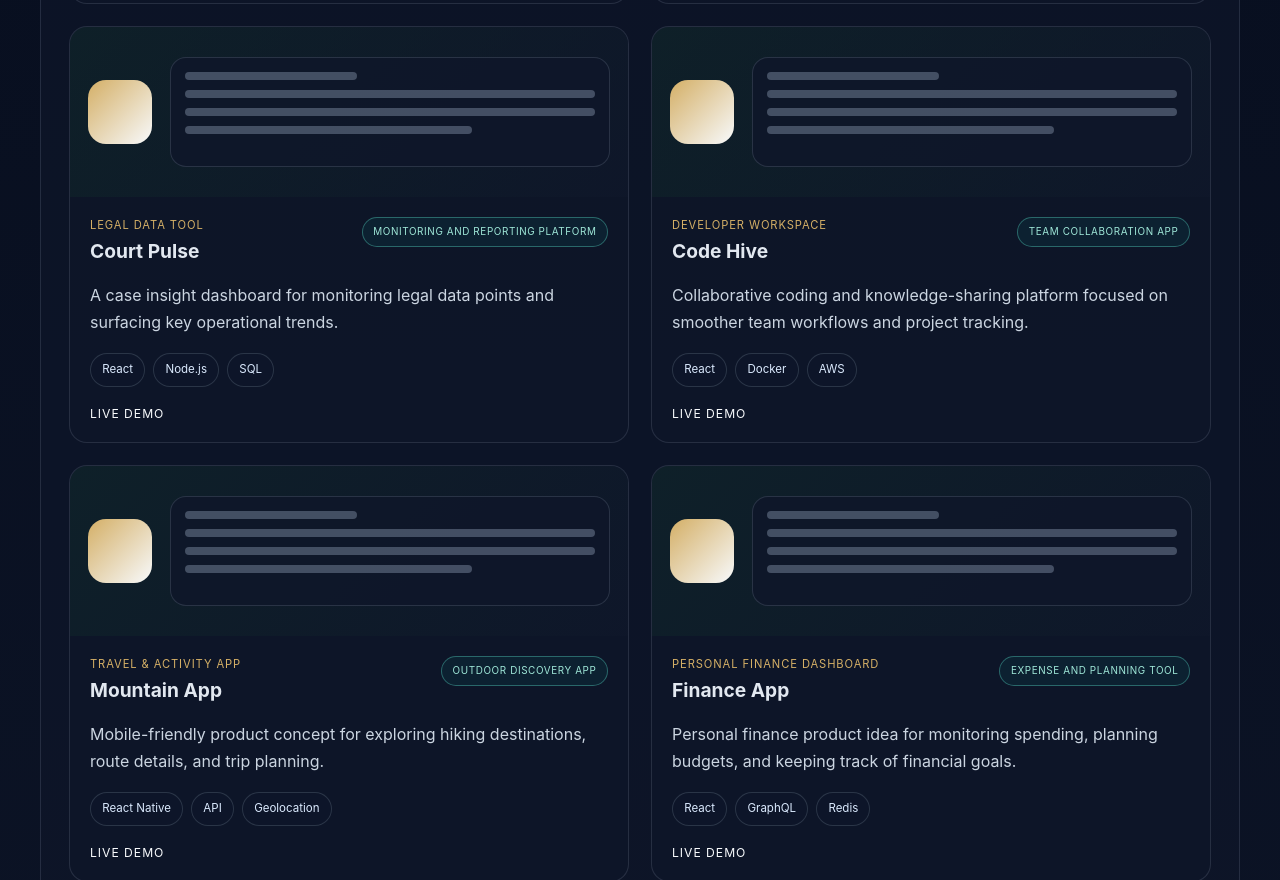
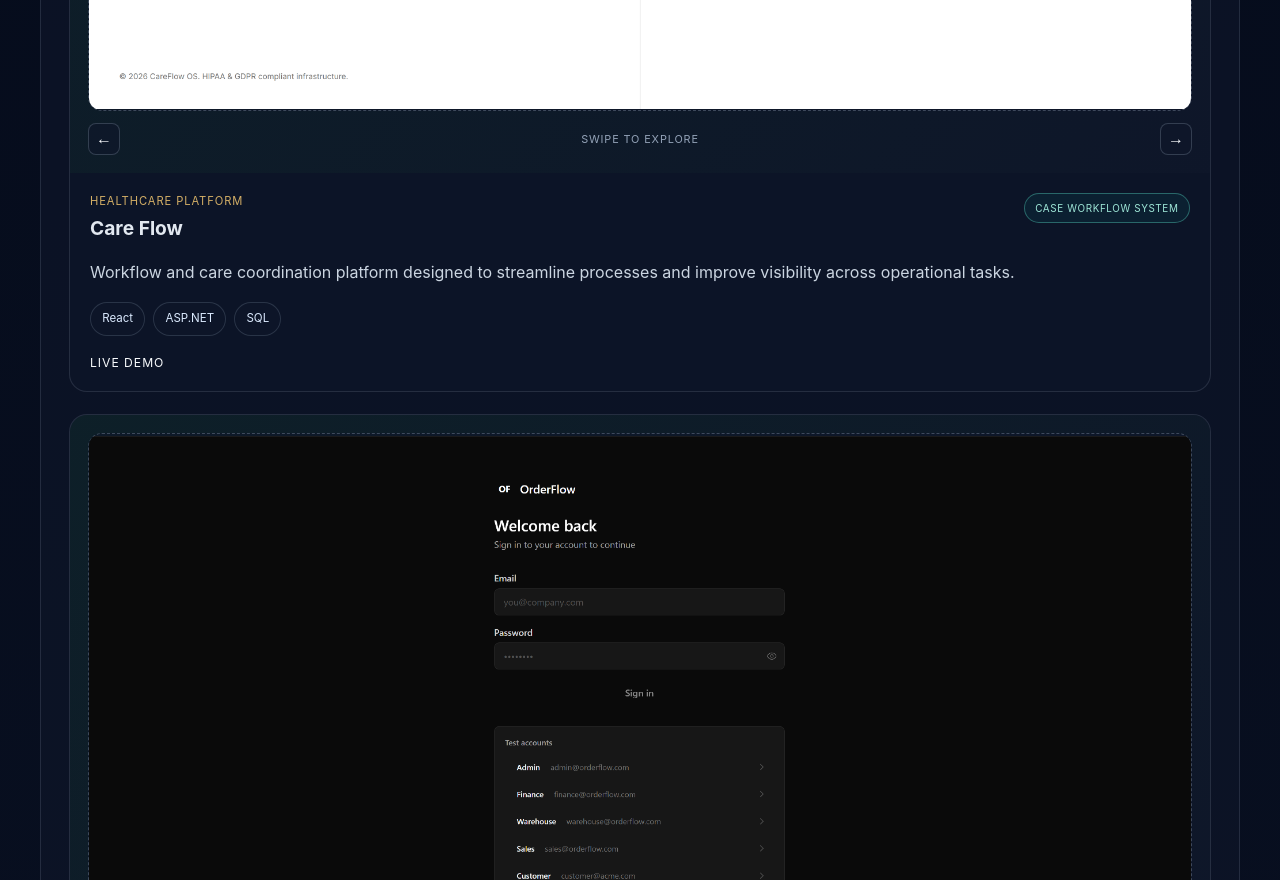
Before and after one commit to NedimMajdanac/nedim-majdanac-cv, a React (Vite) app: page / in a window 1280 px wide. Shown: the part 1920-2800 px from the top of the page. Built offline with nearby package versions, Linux system fonts and the light colour scheme.

Commit message:
project images and layout

```diff
--- a/src/App.css
+++ b/src/App.css
@@ -37,6 +37,14 @@
   color: #07111f;
   background: linear-gradient(135deg, #d4af66, #7dd3fc);
   box-shadow: inset 0 1px 0 rgba(255,255,255,0.5);
+  overflow: hidden;
+}
+
+.profile-thumb img {
+  width: 100%;
+  height: 100%;
+  object-fit: cover;
+  object-position: center 24%;
 }
 
 .brand-text {
@@ -138,7 +146,23 @@
 }
 
 .hero-copy {
+  position: relative;
+  overflow: hidden;
   padding: 34px 32px 28px;
+}
+
+.hero-copy > *:not(.hero-image) {
+  position: relative;
+  z-index: 1;
+}
+
+.hero-image {
+  position: absolute;
+  top: 12px;
+  right: 18px;
+  width: min(42%, 260px);
+  opacity: 0.48;
+  pointer-events: none;
 }
 
 .eyebrow,
@@ -268,6 +292,13 @@
   font-size: 0.72rem;
 }
 
+.profile-image {
+  width: 100%;
+  min-height: 240px;
+  object-fit: cover;
+  object-position: center 22%;
+}
+
 .panel-body {
   margin-top: 2px;
 }
@@ -385,7 +416,7 @@
 
 .project-grid {
   display: grid;
-  grid-template-columns: repeat(2, minmax(0, 1fr));
+  grid-template-columns: 1fr;
   gap: 22px;
 }
 
@@ -398,14 +429,115 @@
   background: rgba(15, 23, 42, 0.48);
 }
 
-.project-art {
+.mobile-project {
+  display: grid;
+  grid-template-columns: minmax(220px, 0.72fr) minmax(0, 1.28fr);
+  align-items: stretch;
+}
+
+.mobile-project .project-carousel {
+  display: flex;
+  flex-direction: column;
+  justify-content: center;
+  min-height: 100%;
+}
+
+.mobile-project .project-info {
+  display: flex;
+  flex-direction: column;
+  justify-content: center;
+}
+
+.project-carousel {
+  min-height: 220px;
+  padding: 18px;
+  background: linear-gradient(135deg, rgba(20, 83, 45, 0.18), rgba(15, 23, 42, 0.7));
+}
+
+.carousel-slides {
+  display: flex;
+  gap: 12px;
+  overflow-x: auto;
+  scroll-snap-type: x mandatory;
+  scrollbar-width: none;
+  overscroll-behavior-x: contain;
+}
+
+.carousel-slides::-webkit-scrollbar {
+  display: none;
+}
+
+.mockup-slide {
+  flex: 0 0 100%;
+  min-height: 150px;
+  display: grid;
+  place-items: center;
+  scroll-snap-align: start;
+  border: 1px dashed rgba(148, 163, 184, 0.36);
+  border-radius: 14px;
+  background: rgba(15, 23, 42, 0.56);
+  color: rgba(203, 213, 225, 0.7);
+  font-size: 0.7rem;
+  letter-spacing: 0.12em;
+  text-transform: uppercase;
+}
+
+.mockup-slide img {
+  width: 100%;
+  height: 100%;
+  min-height: 150px;
+  object-fit: contain;
+  border-radius: 12px;
+}
+
+.mobile-carousel {
+  min-height: 220px;
+}
+
+.mobile-carousel .mockup-slide {
+  min-height: 260px;
+}
+
+.mobile-carousel .mockup-slide img {
+  width: auto;
+  height: 248px;
+  min-height: 0;
+  max-width: min(100%, 180px);
+  object-fit: contain;
+}
+
+.carousel-controls {
   display: flex;
   align-items: center;
   justify-content: space-between;
-  gap: 18px;
-  min-height: 170px;
-  padding: 20px 18px;
-  background: linear-gradient(135deg, rgba(20, 83, 45, 0.18), rgba(15, 23, 42, 0.7));
+  gap: 12px;
+  margin-top: 12px;
+}
+
+.carousel-controls button {
+  width: 32px;
+  height: 32px;
+  display: grid;
+  place-items: center;
+  border: 1px solid rgba(148, 163, 184, 0.28);
+  border-radius: 8px;
+  background: rgba(15, 23, 42, 0.7);
+  color: #f8fafc;
+  cursor: pointer;
+  font-size: 1rem;
+}
+
+.carousel-controls button:hover,
+.carousel-controls button:focus-visible {
+  border-color: rgba(212, 175, 102, 0.7);
+  color: #d4af66;
+}
+
+.carousel-hint {
+  color: #94a3b8;
+  font-size: 0.68rem;
+  letter-spacing: 0.08em;
+  text-transform: uppercase;
 }
 
 .project-logo {
@@ -574,6 +706,10 @@
   .contact-card {
     grid-template-columns: 1fr;
   }
+
+  .mobile-project {
+    display: flex;
+  }
 }
 
 @media (max-width: 560px) {
--- a/src/App.tsx
+++ b/src/App.tsx
@@ -1,4 +1,6 @@
 import './App.css'
+import heroImage from './assets/hero.png'
+import { useRef } from 'react'
 import {
   contactLinks,
   educationEntries,
@@ -46,6 +48,39 @@
   }
 }
 
+function ProjectCarousel({ projectName, images = [] }: { projectName: string; images?: string[] }) {
+  const carouselRef = useRef<HTMLDivElement>(null)
+  const isMobileApp = projectName === 'Mountain App' || projectName === 'Vaktija'
+
+  const moveSlide = (direction: number) => {
+    carouselRef.current?.scrollBy({
+      left: direction * carouselRef.current.clientWidth,
+      behavior: 'smooth',
+    })
+  }
+
+  return (
+    <div className={`project-carousel${isMobileApp ? ' mobile-carousel' : ''}`} aria-label={`${projectName} mockup gallery`}>
+      <div className="carousel-slides" ref={carouselRef}>
+        {(images.length > 0 ? images : [null, null, null]).map((image, index) => (
+          <div className="mockup-slide" key={image ?? index} aria-label={`${projectName} mockup ${index + 1}`}>
+            {image ? <img src={image} alt={`${projectName} screen ${index + 1}`} /> : <span>App mockup {index + 1}</span>}
+          </div>
+        ))}
+      </div>
+      <div className="carousel-controls">
+        <button type="button" aria-label={`Previous ${projectName} mockup`} onClick={() => moveSlide(-1)}>
+          <span aria-hidden="true">←</span>
+        </button>
+        <span className="carousel-hint">Swipe to explore</span>
+        <button type="button" aria-label={`Next ${projectName} mockup`} onClick={() => moveSlide(1)}>
+          <span aria-hidden="true">→</span>
+        </button>
+      </div>
+    </div>
+  )
+}
+
 function App() {
   return (
     <div className="page-shell">
@@ -76,6 +111,7 @@
       <main className="content">
         <section className="hero" id="about">
           <div className="hero-copy">
+            <img className="hero-image" src={heroImage} alt="" aria-hidden="true" />
             <p className="eyebrow">{siteStrings.heroTag}</p>
             <h1>{siteStrings.heroTitle}</h1>
             <p className="lead">{siteStrings.heroLead}</p>
@@ -110,9 +146,9 @@
               <span>Now</span>
             </div>
 
-            <div className="profile-visual" aria-label="Profile placeholder image area">
-              <div className="portrait-placeholder">
-                <span>Photo</span>
+            <div className="profile-visual">
+              <div className="portrait-placeholder" aria-label="Profile image placeholder">
+                <span>Nedim</span>
               </div>
             </div>
 
@@ -167,16 +203,11 @@
 
           <div className="project-grid">
             {projectCards.map((project) => (
-              <article key={project.name} className="project-card">
-                <div className="project-art" aria-label={`${project.name} project visual`}>
-                  <div className="project-logo">{project.logo}</div>
-                  <div className="project-mockup">
-                    <span className="mockup-line short" />
-                    <span className="mockup-line" />
-                    <span className="mockup-line" />
-                    <span className="mockup-line medium" />
-                  </div>
-                </div>
+              <article
+                key={project.name}
+                className={`project-card${project.name === 'Mountain App' || project.name === 'Vaktija' ? ' mobile-project' : ''}`}
+              >
+                <ProjectCarousel projectName={project.name} images={project.images} />
 
                 <div className="project-info">
                   <div className="project-header">
```
